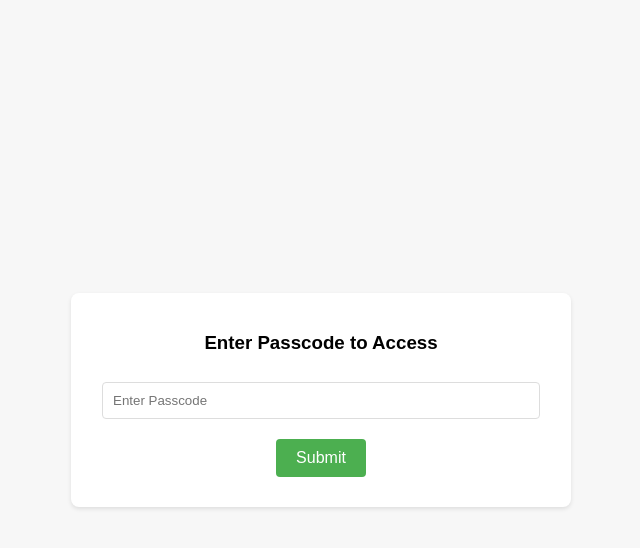
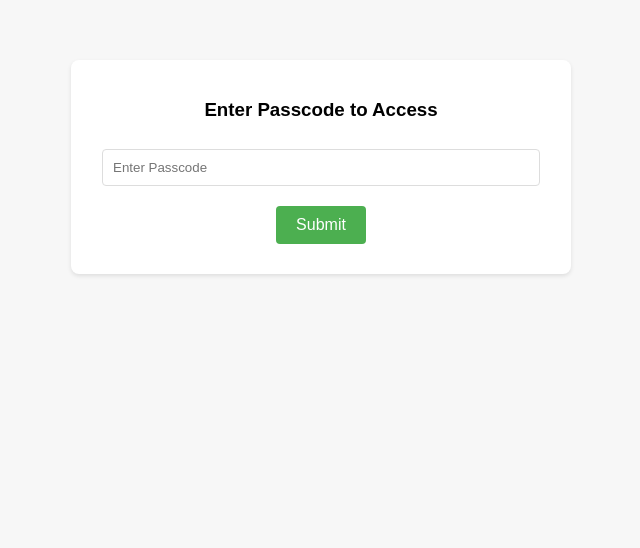
Before and after one commit to makoyshop/LicenseGenerator, a plain HTML site: page index.html in a window 1280 px wide. Shown: the whole page, without its empty margins (319-959 px from the left). Drawn offline with nearby package versions, Linux system fonts and the light colour scheme.

Commit message:
Update index.html

```diff
--- a/index.html
+++ b/index.html
@@ -15,9 +15,9 @@
       display: flex;
       justify-content: center;
       align-items: center;
-      height: 100vh;
       padding: 10px;
       box-sizing: border-box;
+      flex-direction: column;
     }
     .container, .passcode-box {
       background-color: #fff;
@@ -28,6 +28,7 @@
       width: 100%;
       text-align: center;
       box-sizing: border-box;
+      margin-top: 50px;
     }
     input[type="text"], input[type="password"] {
       width: calc(100% - 22px);
@@ -92,7 +93,7 @@
 
 <script src='https://cdnjs.cloudflare.com/ajax/libs/jquery/3.5.1/jquery.min.js'></script>
 
-<!-- 🔐 Passcode Input Screen -->
+<!-- 🔐 Passcode Screen -->
 <center>
   <div class="passcode-box" id="passcode-box">
     <h3>Enter Passcode to Access</h3>
@@ -101,7 +102,7 @@
   </div>
 </center>
 
-<!-- 🔒 Main Content (Initially Hidden) -->
+<!-- 🔒 Main App Content -->
 <div id="content" style="display:none;">
   <center>
     <div class="container">
@@ -122,6 +123,7 @@
   </center>
 </div>
 
+<!-- 🔔 Toast Notification -->
 <div id="toastNotif" class="toastNotif"></div>
 
 <script>
@@ -211,12 +213,13 @@
     return true;
   }
 
-  // ✅ Passcode form check
+  // ✅ Handle passcode submission
   function checkPasscode() {
     var input = document.getElementById("passInput").value;
     if (input === "098529") {
       document.getElementById("passcode-box").style.display = "none";
       document.getElementById("content").style.display = "block";
+      window.scrollTo(0, 0);
     } else {
       window.location.href = "https://makoyhub.blogspot.com";
     }
```
